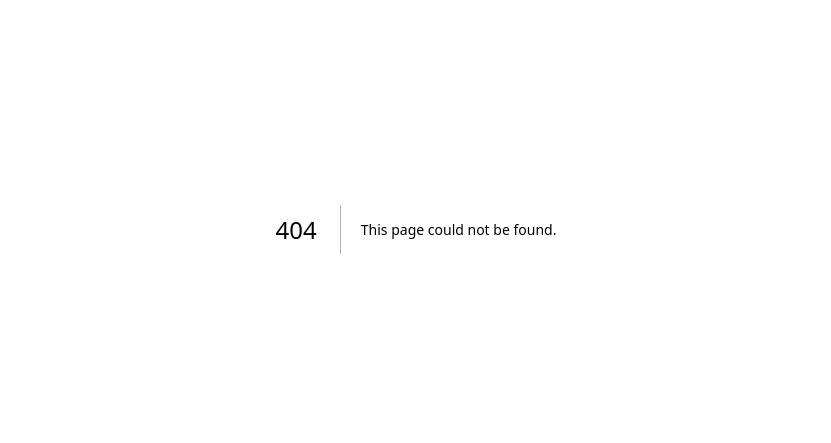
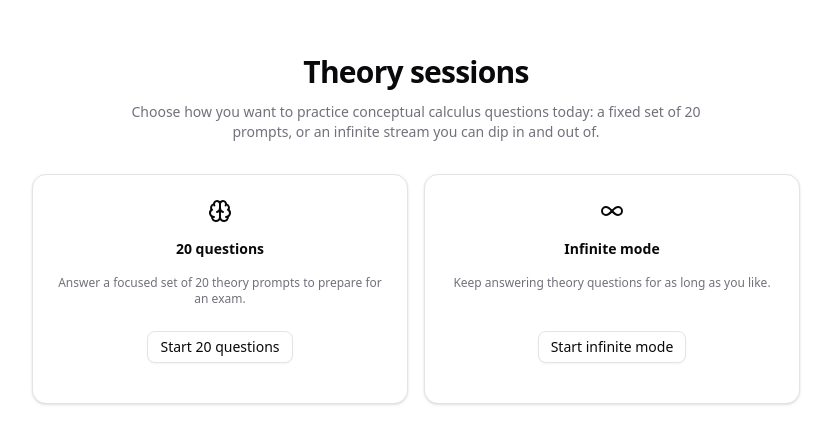
Before and after one commit to in-th3-l00p/calc_pilot, a Next.js app: page /theory in a window 1280 px wide. Before the commit this address had no page. Shown: the part 171-614 px from the top of the page, without its empty margins (224-1055 px from the left). Built offline with nearby package versions, Linux system fonts and the light colour scheme.

Commit message:
theory gamemode selector

```diff
--- a/app/dashboard/components/ExerciseCard.tsx
+++ b/app/dashboard/components/ExerciseCard.tsx
@@ -24,11 +24,9 @@ export function ExerciseCard({
       <CardHeader className="items-center space-y-2">
         <Icon className="size-6 mx-auto" />
         <CardTitle className="text-sm">{title}</CardTitle>
-        <CardDescription className="text-xs">
-          {description}
-        </CardDescription>
+        <CardDescription className="text-xs">{description}</CardDescription>
       </CardHeader>
-      <CardContent className="pb-4 flex justify-center">
+      <CardContent className="mt-auto pb-4 flex justify-center">
         <Button size="sm" variant="outline" asChild>
           <Link href={href}>
             {cta}
--- /dev/null
+++ b/app/theory/components/GameModeList.tsx
@@ -0,0 +1,33 @@
+import { Brain, Infinity } from "lucide-react"
+
+import {
+  ExerciseCard,
+  type ExerciseCardProps,
+} from "@/app/dashboard/components/ExerciseCard"
+
+const gameModes: ExerciseCardProps[] = [
+  {
+    icon: Brain,
+    title: "20 questions",
+    description: "Answer a focused set of 20 theory prompts to prepare for an exam.",
+    href: "/theory/20-questions",
+    cta: "Start 20 questions",
+  },
+  {
+    icon: Infinity,
+    title: "Infinite mode",
+    description: "Keep answering theory questions for as long as you like.",
+    href: "/theory/infinite",
+    cta: "Start infinite mode",
+  },
+]
+
+export function GameModeList() {
+  return (
+    <section className="w-full grid gap-4 md:grid-cols-2">
+      {gameModes.map((mode) => (
+        <ExerciseCard key={mode.title} {...mode} />
+      ))}
+    </section>
+  )
+}
--- /dev/null
+++ b/app/theory/page.tsx
@@ -0,0 +1,21 @@
+import { GameModeList } from "./components/GameModeList"
+
+export default function TheoryPage() {
+  return (
+    <main className="min-h-screen flex items-center justify-center px-4 py-10">
+      <div className="w-full max-w-3xl flex flex-col items-center text-center gap-8">
+        <div className="space-y-3">
+          <h1 className="text-3xl font-semibold tracking-tight">
+            Theory sessions
+          </h1>
+          <p className="max-w-xl mx-auto text-sm text-muted-foreground">
+            Choose how you want to practice conceptual calculus questions today:
+            a fixed set of 20 prompts, or an infinite stream you can dip in and out of.
+          </p>
+        </div>
+
+        <GameModeList />
+      </div>
+    </main>
+  )
+}
```
